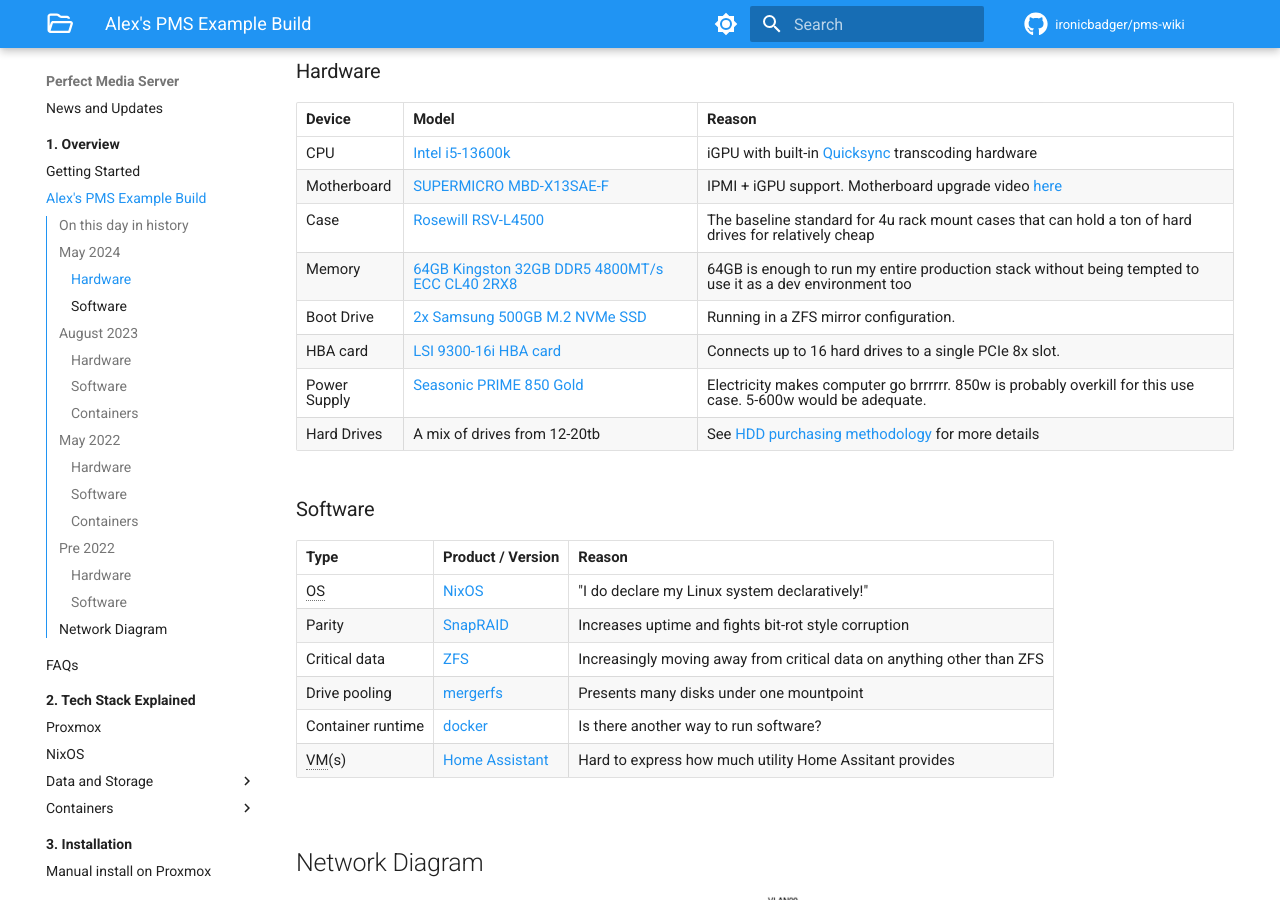
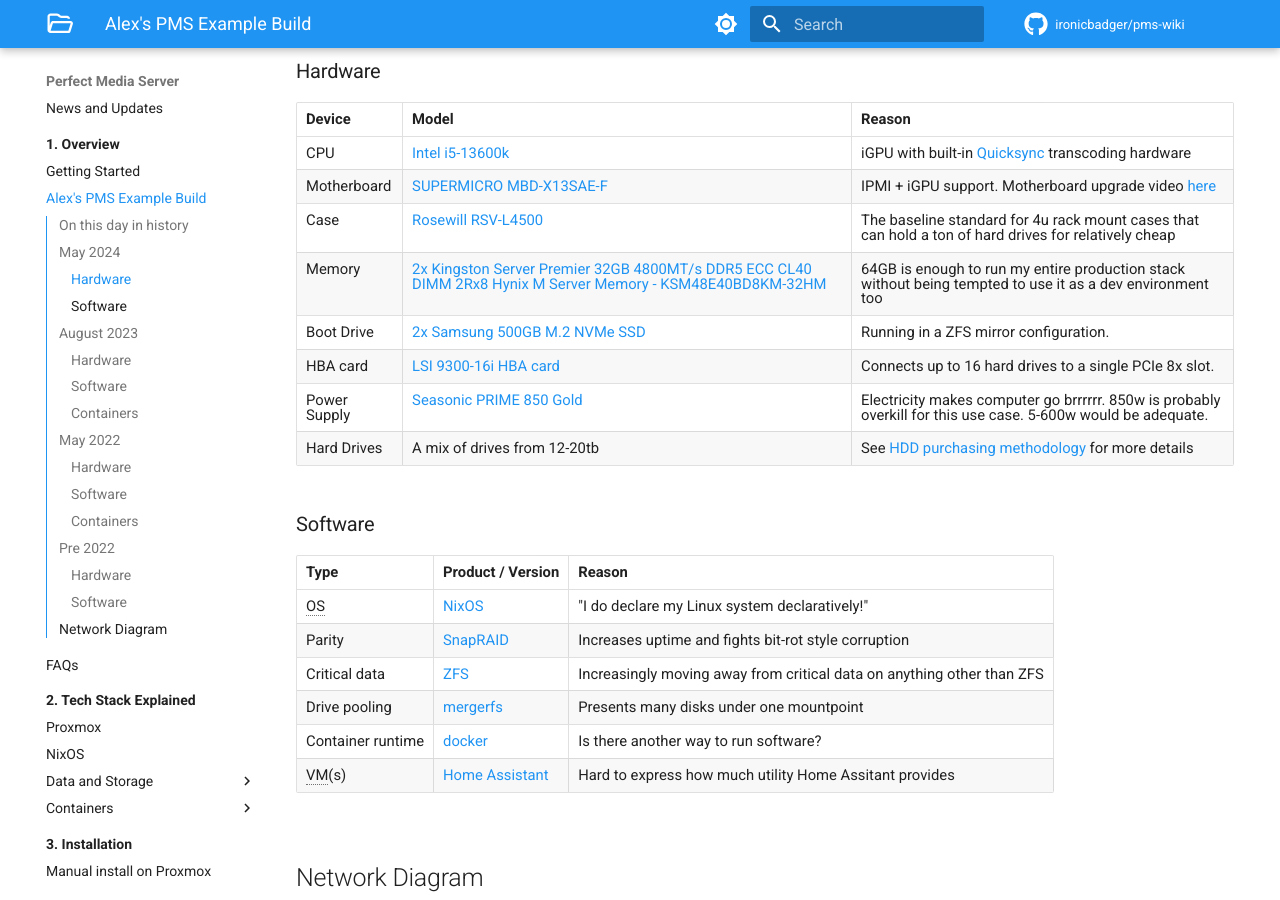
Before and after one commit to ironicbadger/pms-wiki, an MkDocs documentation site: the page built from docs/01-overview/alexs-example-builds.md, in a window 1280 px wide and 900 px high, scrolled down 682 px. Built offline with MkDocs 1.6.1 and Material for MkDocs 9.7.7, drawn with Linux system fonts in a browser that asks for light colours; some web fonts are replaced; comment, search, counter and statistics services are not loaded.

Commit message:
fixes ram link

```diff
--- a/docs/01-overview/alexs-example-builds.md
+++ b/docs/01-overview/alexs-example-builds.md
@@ -25,7 +25,7 @@ Here's a high level overview snapshot of my PMS implementation as it stands righ
     | CPU          | [Intel i5-13600k](https://amzn.to/4dvu7JD)             | iGPU with built-in [Quicksync](../06-hardware/intel-quicksync.md) transcoding hardware                                        |
     | Motherboard  | [SUPERMICRO MBD-X13SAE-F](https://amzn.to/4b71X64)       | IPMI + iGPU support. Motherboard upgrade video [here](https://youtu.be/1pvUYpEyeYw?si=lLzqTXX8WAZaYp7t) |
     | Case         | [Rosewill RSV-L4500](https://amzn.to/37eVqKS)          | The baseline standard for 4u rack mount cases that can hold a ton of hard drives for relatively cheap                 |
-    | Memory       | [64GB Kingston 32GB DDR5 4800MT/s ECC CL40 2RX8](https://amzn.to/4eWEc1R) | 64GB is enough to run my entire production stack without being tempted to use it as a dev environment too                  |
+    | Memory       | [2x Kingston Server Premier 32GB 4800MT/s DDR5 ECC CL40 DIMM 2Rx8 Hynix M Server Memory - KSM48E40BD8KM-32HM](https://amzn.to/3RSyh4P) | 64GB is enough to run my entire production stack without being tempted to use it as a dev environment too                  |
     | Boot Drive   | [2x Samsung 500GB M.2 NVMe SSD](https://amzn.to/37kBI0l)  |    Running in a ZFS mirror configuration.                                                                                                                        |
     | HBA card     | [LSI 9300-16i HBA card](https://amzn.to/3UPYTWn)       | Connects up to 16 hard drives to a single PCIe 8x slot. |
     | Power Supply | [Seasonic PRIME 850 Gold](https://amzn.to/3OXvMLP)     | Electricity makes computer go brrrrrr. 850w is probably overkill for this use case. 5-600w would be adequate.              |
```
